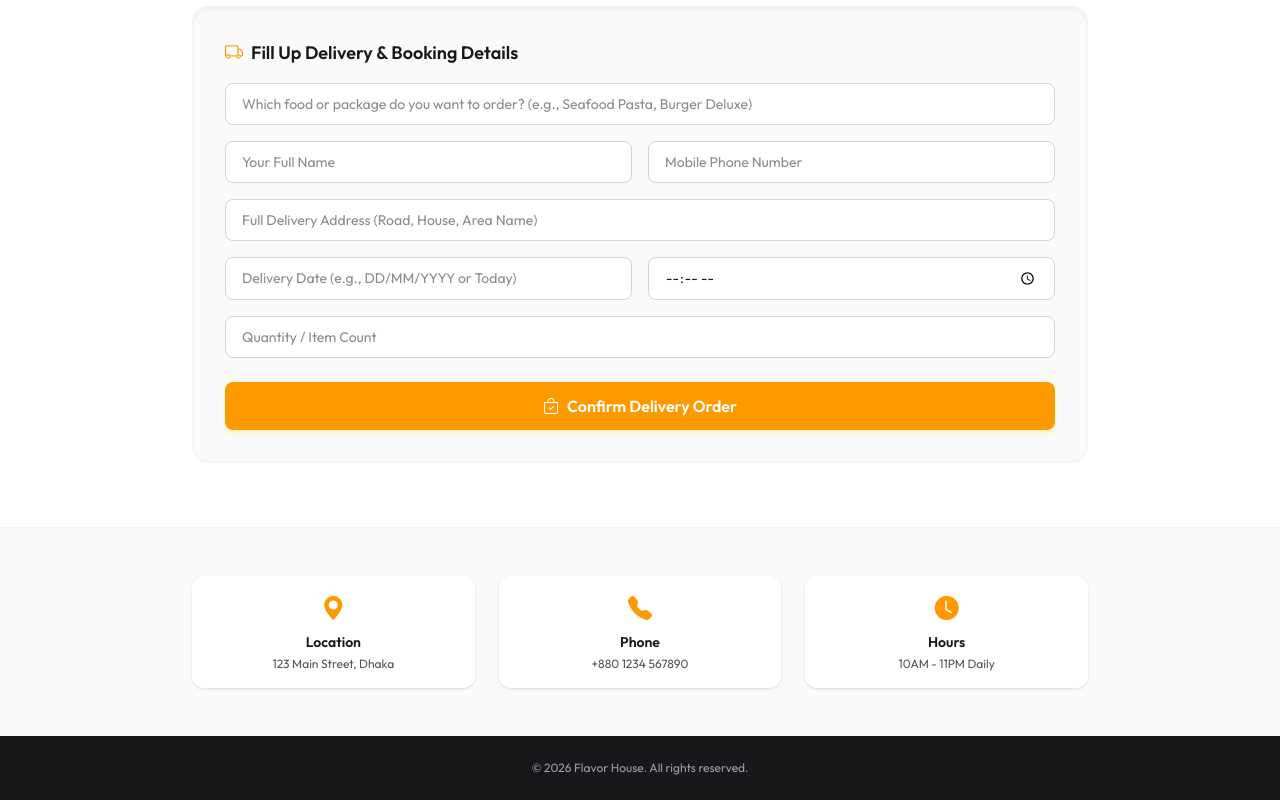
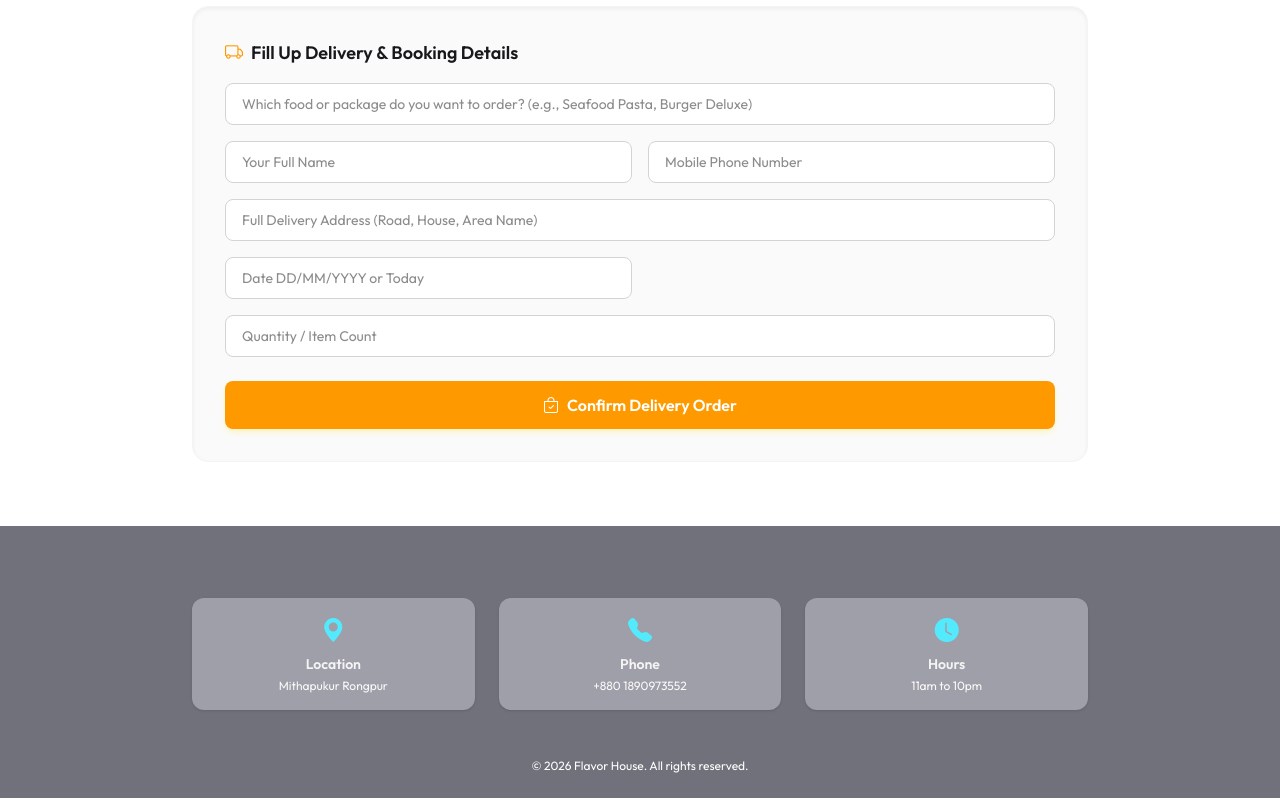
Before and after one commit to txtamim/gitlab, a React (Vite) app: page /res in a window 1280 px wide. Shown: the part 1622-2422 px from the top of the page. Built offline with nearby package versions, Linux system fonts and the light colour scheme.

Commit message:
template

```diff
--- a/src/Portfolio.tsx
+++ b/src/Portfolio.tsx
@@ -21,15 +21,6 @@ const Portfolio = () => {
       liveLink: "/res",
       githubLink: "https://github.com/yourusername/project2",
       img: "https://images.unsplash.com/photo-1414235077428-338989a2e8c0?w=800"
-    },
-    {
-      id: 3,
-      title: "Portfolio Website",
-      desc: "Personal portfolio with modern design and responsive layout",
-      tech: ["React", "Tailwind", "Vite"],
-      liveLink: "https://yourproject.com",
-      githubLink: "https://github.com/yourusername/project3",
-      img: "https://images.unsplash.com/photo-1460925895917-afdab827c52f?w=600"
     }
   ];
 
@@ -61,9 +52,9 @@ const Portfolio = () => {
 
               {/* Quick Socials (Desktop) */}
               <div className="mt-5 hidden md:flex gap-4 text-xl">
-                <a href="#" className="text-green-500 hover:text-green-600"><i className="bi bi-whatsapp"></i></a>
-                <a href="#" className="text-blue-600 hover:text-blue-700"><i className="bi bi-facebook"></i></a>
-                <a href="#" className="text-slate-900 hover:text-gray-700"><i className="bi bi-github"></i></a>
+                <a href="https://wa.me/8801890973552/" className="text-green-500 hover:text-green-600"><i className="bi bi-whatsapp"></i></a>
+                <a href="https://www.facebook.com/share/1H9JxmR4eq/" className="text-blue-600 hover:text-blue-700"><i className="bi bi-facebook"></i></a>
+                <a href="https://github.com/txtamim/" className="text-slate-900 hover:text-gray-700"><i className="bi bi-github"></i></a>
               </div>
             </div>
 
@@ -236,13 +227,13 @@ const Portfolio = () => {
             </div>
 
             {/* Horizontal Scroll Container */}
-            <div className="flex gap-4 overflow-x-auto pb-4 scrollbar-hide">
+            <div className="grid grid-cols-2 md:grid-cols-3 overflow-x-auto pb-4 scrollbar-hid pl-2">
               {projects.map((project) => (
                 <div
                   key={project.id}
-                  className="flex-shrink-0 w-64 bg-white border border-zinc-200 rounded-xl overflow-hidden hover:border-indigo-400 transition-all duration-200 shadow-sm"
+                  className="w-36 h-72 md:h-auto md:w-64 bg-white border border-zinc-200 rounded-xl overflow-hidden hover:border-indigo-400 transition-all duration-200 shadow-sm"
                 >
-                  <div className="relative overflow-hidden h-40">
+                  <div className="relative overflow-hidden">
                     <img
                       src={project.img}
                       alt={project.title}
@@ -299,36 +290,35 @@ const Portfolio = () => {
             <div className="p-4 bg-slate-50 rounded-2xl border border-gray-100">
               <h3 className="font-bold text-blue-600 mb-2">Frontend</h3>
               <ul className="text-xs space-y-1 text-gray-500">
-                <li>React / Next.js</li>
-                <li>Tailwind CSS</li>
-                <li>Redux Toolkit</li>
+                <li>React</li>
+                <li>vanilla DOM</li>
+                <li>Tailwindcss</li>
                 <li>TypeScript</li>
               </ul>
             </div>
             <div className="p-4 bg-slate-50 rounded-2xl border border-gray-100">
               <h3 className="font-bold text-blue-600 mb-2">Backend</h3>
               <ul className="text-xs space-y-1 text-gray-500">
-                <li>Node.js / Express</li>
+                <li>Node.js</li>
                 <li>RESTful APIs</li>
                 <li>JWT Authentication</li>
-                <li>Socket.io</li>
               </ul>
             </div>
             <div className="p-4 bg-slate-50 rounded-2xl border border-gray-100">
               <h3 className="font-bold text-blue-600 mb-2">Database</h3>
               <ul className="text-xs space-y-1 text-gray-500">
-                <li>MongoDB (NoSQL)</li>
-                <li>PostgreSQL / MySQL</li>
-                <li>Redis Caching</li>
-                <li>Prisma ORM</li>
+                <li>MongoDB atas</li>
+                <li>local mongodb & setup</li>
+                <li>Mongo schema</li>
+                <li>MySQL basic</li>
               </ul>
             </div>
             <div className="p-4 bg-slate-50 rounded-2xl border border-gray-100">
               <h3 className="font-bold text-blue-600 mb-2">Tools</h3>
               <ul className="text-xs space-y-1 text-gray-500">
                 <li>Git & GitHub</li>
-                <li>Docker / AWS</li>
-                <li>Postman</li>
+                <li>AWS/vercel/render</li>
+                <li>API Tester</li>
                 <li>Linux / Termux</li>
               </ul>
             </div>
@@ -339,16 +329,16 @@ const Portfolio = () => {
         <footer className="mt-12 text-center pb-10">
           <p className="text-gray-400 text-sm mb-6 uppercase tracking-widest">Connect with me</p>
           <div className="flex justify-center gap-6">
-            <a href="#" className="w-12 h-12 bg-white shadow-md rounded-full flex items-center justify-center text-green-500 text-xl hover:bg-green-500 hover:text-white transition-all">
+            <a href="https://wa.me/8801890973552/" className="w-12 h-12 bg-white shadow-md rounded-full flex items-center justify-center text-green-500 text-xl hover:bg-green-500 hover:text-white transition-all">
               <i className="bi bi-whatsapp"></i>
             </a>
-            <a href="#" className="w-12 h-12 bg-white shadow-md rounded-full flex items-center justify-center text-blue-600 text-xl hover:bg-blue-600 hover:text-white transition-all">
+            <a href="https://www.facebook.com/share/1H9JxmR4eq/" className="w-12 h-12 bg-white shadow-md rounded-full flex items-center justify-center text-blue-600 text-xl hover:bg-blue-600 hover:text-white transition-all">
               <i className="bi bi-facebook"></i>
             </a>
-            <a href="#" className="w-12 h-12 bg-white shadow-md rounded-full flex items-center justify-center text-slate-900 text-xl hover:bg-slate-900 hover:text-white transition-all">
+            <a href="https://github.com/txtamim/" className="w-12 h-12 bg-white shadow-md rounded-full flex items-center justify-center text-slate-900 text-xl hover:bg-slate-900 hover:text-white transition-all">
               <i className="bi bi-github"></i>
             </a>
-            <a href="#" className="w-12 h-12 bg-white shadow-md rounded-full flex items-center justify-center text-red-500 text-xl hover:bg-red-500 hover:text-white transition-all">
+            <a href="https://txtamim058@gmail.com" className="w-12 h-12 bg-white shadow-md rounded-full flex items-center justify-center text-red-500 text-xl hover:bg-red-500 hover:text-white transition-all">
               <i className="bi bi-envelope"></i>
             </a>
           </div>
--- a/src/Res.tsx
+++ b/src/Res.tsx
@@ -13,6 +13,7 @@ const Res = () => {
 
   // স্টেট ম্যানেজমেন্ট
   const [searchTerm, setSearchTerm] = useState("");
+  const [see, setSee] = useState(true);
   const [showSuggestions, setShowSuggestions] = useState(false);
 
   // ইনপুট চেঞ্জের হ্যান্ডলার
@@ -42,9 +43,9 @@ const Res = () => {
           <span className="text-xl font-bold tracking-tight text-zinc-900">Flavor House</span>
         </div>
         <div className="flex flex-wrap justify-center gap-4 text-xs md:text-sm text-zinc-500 font-medium">
-          <span className="flex items-center gap-1"><i className="bi bi-telephone text-amber-500"></i> +880 1234 567890</span>
-          <span className="flex items-center gap-1"><i className="bi bi-clock text-amber-500"></i> 10AM - 11PM</span>
-          <span className="flex items-center gap-1"><i className="bi bi-truck text-amber-500"></i> Free Home Delivery</span>
+          <span className="flex items-center gap-1"><i className="bi bi-telephone text-amber-500"></i> +8801890973552</span>
+          <span className="flex items-center gap-1"><i className="bi bi-clock text-amber-500"></i> All time</span>
+          <span className="flex items-center gap-1"><i className="bi bi-truck text-amber-500"></i> Free Delivery</span>
         </div>
       </header>
 
@@ -153,7 +154,7 @@ const Res = () => {
           </div>
 
           {/* Dynamic Filtered Menu Display */}
-          <div className="grid md:grid-cols-2 gap-6 h-56 md:h-80 overflow-hidden">
+          <div className={`grid md:grid-cols-2 gap-6 ${see && "h-56"} md:h-80 overflow-hidden`}>
             {filteredMenu.length > 0 ? (
               filteredMenu.map((item) => (
                 <div key={item.id} className="flex justify-between items-start p-4 bg-white rounded-lg shadow-sm border border-zinc-100">
@@ -170,7 +171,7 @@ const Res = () => {
               </div>
             )}
           </div>
-          <button className="text-right w-full pr-5 mt-5">see more<i class="bi ml-2 pt-4 bi-chevron-down"></i></button>
+          <button onClick={() => setSee(!see)} className="text-right w-full pr-5 mt-5">see more<i class="bi ml-2 pt-4 bi-chevron-down"></i></button>
         </div>
       </section>
 
@@ -206,11 +207,9 @@ const Res = () => {
 
               <input
                 type="text"
-                placeholder="Delivery Date (e.g., DD/MM/YYYY or Today)"
+                placeholder="Date DD/MM/YYYY or Today"
                 className="px-4 py-2.5 border border-zinc-300 rounded-lg bg-white focus:outline-none focus:border-amber-500 text-sm"
               />
-
-              <input type="time" className="px-4 py-2.5 border border-zinc-300 rounded-lg bg-white focus:outline-none focus:border-amber-500 text-sm" />
               <input type="number" placeholder="Quantity / Item Count" min="1" className="px-4 py-2.5 border border-zinc-300 rounded-lg bg-white focus:outline-none focus:border-amber-500 text-sm md:col-span-2" />
 
               <button type="submit" className="md:col-span-2 mt-2 px-6 py-3 bg-amber-500 hover:bg-amber-600 text-white font-semibold rounded-lg transition shadow-md shadow-amber-100 flex items-center justify-center gap-2">
@@ -221,30 +220,28 @@ const Res = () => {
         </div>
       </section>
 
-      {/* Contact Info Grid */}
-      <section className="px-6 py-12 bg-zinc-50 border-t border-zinc-100">
+      {/* Footer */}
+      <footer className="bg-zinc-500 text-zinc-400 py-6 text-center">
+      <section className="px-6 py-12 ">
         <div className="max-w-4xl mx-auto grid md:grid-cols-3 gap-6">
-          <div className="p-4 text-center bg-white rounded-xl shadow-sm">
-            <i className="bi bi-geo-alt-fill text-amber-500 text-2xl mb-2 block"></i>
-            <h3 className="font-semibold text-zinc-900 text-sm">Location</h3>
-            <p className="text-xs text-zinc-600 mt-1">123 Main Street, Dhaka</p>
+          <div className="p-4 text-center bg-zinc-400 rounded-xl shadow-sm">
+            <i className="bi bi-geo-alt-fill text-cyan-300 text-2xl mb-2 block"></i>
+            <h3 className="font-semibold text-zinc-100 text-sm">Location</h3>
+            <p className="text-xs text-zinc-50 mt-1">Mithapukur Rongpur</p>
           </div>
-          <div className="p-4 text-center bg-white rounded-xl shadow-sm">
-            <i className="bi bi-telephone-fill text-amber-500 text-2xl mb-2 block"></i>
-            <h3 className="font-semibold text-zinc-900 text-sm">Phone</h3>
-            <p className="text-xs text-zinc-600 mt-1">+880 1234 567890</p>
+          <div className="p-4 text-center bg-zinc-400 rounded-xl shadow-sm">
+            <i className="bi bi-telephone-fill text-cyan-300 text-2xl mb-2 block"></i>
+            <h3 className="font-semibold text-zinc-100 text-sm">Phone</h3>
+            <p className="text-xs text-zinc-50 mt-1">+880 1890973552</p>
           </div>
-          <div className="p-4 text-center bg-white rounded-xl shadow-sm">
-            <i className="bi bi-clock-fill text-amber-500 text-2xl mb-2 block"></i>
-            <h3 className="font-semibold text-zinc-900 text-sm">Hours</h3>
-            <p className="text-xs text-zinc-600 mt-1">10AM - 11PM Daily</p>
+          <div className="p-4 text-center bg-zinc-400 rounded-xl shadow-sm">
+            <i className="bi bi-clock-fill text-cyan-300 text-2xl mb-2 block"></i>
+            <h3 className="font-semibold text-zinc-100 text-sm">Hours</h3>
+            <p className="text-xs text-zinc-50 mt-1">11am to 10pm </p>
           </div>
         </div>
       </section>
-
-      {/* Footer */}
-      <footer className="bg-zinc-900 text-zinc-400 py-6 text-center">
-        <p className="text-xs">© 2026 Flavor House. All rights reserved.</p>
+        <p className="text-xs text-white">© 2026 Flavor House. All rights reserved.</p>
       </footer>
     </div>
   );
--- a/src/Seller.tsx
+++ b/src/Seller.tsx
@@ -383,13 +383,13 @@ const Seller: React.FC = () => {
 
       {/* Big Footer */}
       <footer className="bg-slate-900 text-zinc-400 pt-16 pb-8 px-6">
-        <div className="max-w-6xl mx-auto grid md:grid-cols-4 gap-8 mb-10">
+        <div className="max-w-6xl mx-20 grid md:grid-cols-2 gap-10 mb-10">
           <div>
             <h4 className="text-white font-bold text-xl mb-4">
               Sell<span className="text-amber-500">Store</span>
             </h4>
             <p className="text-sm">
-              Your trusted partner for premium electronics and gadgets since 2019.
+              Your trusted partner for premium electronics and gadgets since 2025.
             </p>
             <div className="flex gap-3 mt-4">
               <i className="bi bi-facebook text-xl hover:text-amber-500 cursor-pointer"></i>
@@ -398,39 +398,21 @@ const Seller: React.FC = () => {
             </div>
           </div>
 
-          <div>
-            <h5 className="text-white font-semibold mb-4">Quick Links</h5>
-            <ul className="space-y-2 text-sm">
-              <li><a href="#" className="hover:text-amber-500">About Us</a></li>
-              <li><a href="#" className="hover:text-amber-500">Contact</a></li>
-              <li><a href="#" className="hover:text-amber-500">FAQ</a></li>
-              <li><a href="#" className="hover:text-amber-500">Track Order</a></li>
-            </ul>
-          </div>
-
-          <div>
-            <h5 className="text-white font-semibold mb-4">Categories</h5>
-            <ul className="space-y-2 text-sm">
-              {categories.slice(1).map(cat => (
-                <li key={cat}><a href="#" className="hover:text-amber-500">{cat}</a></li>
-              ))}
-            </ul>
-          </div>
 
           <div>
             <h5 className="text-white font-semibold mb-4">Contact Info</h5>
             <ul className="space-y-3 text-sm">
               <li className="flex gap-2">
                 <i className="bi bi-geo-alt-fill text-amber-500"></i>
-                123 Main Street, Dhaka, Bangladesh
+                Jaigirhaat Mithapukur Rongpur, Bangladesh
               </li>
               <li className="flex gap-2">
                 <i className="bi bi-telephone-fill text-amber-500"></i>
-                +880 1234 567890
+                +8801890973552
               </li>
               <li className="flex gap-2">
                 <i className="bi bi-envelope-fill text-amber-500"></i>
-                support@techstore.com
+                txtamim058@gmail.com
               </li>
             </ul>
           </div>
```
